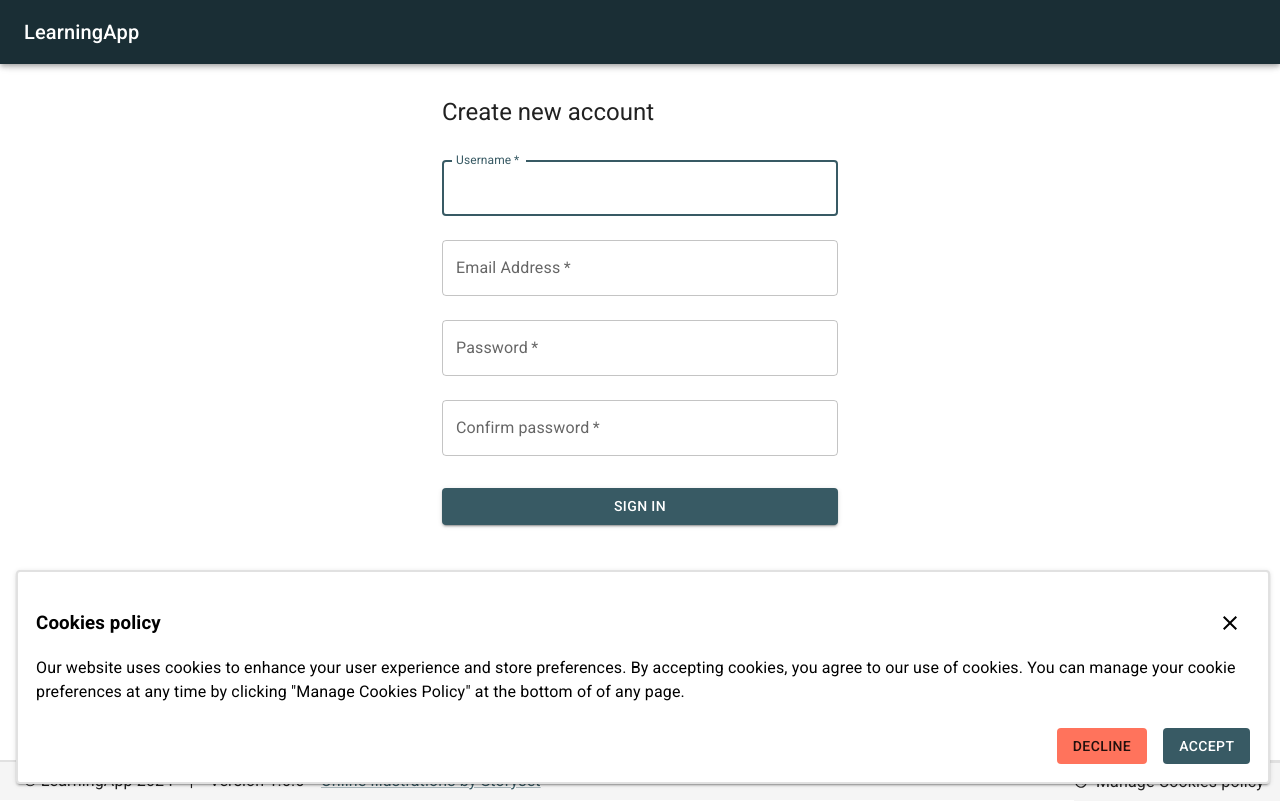
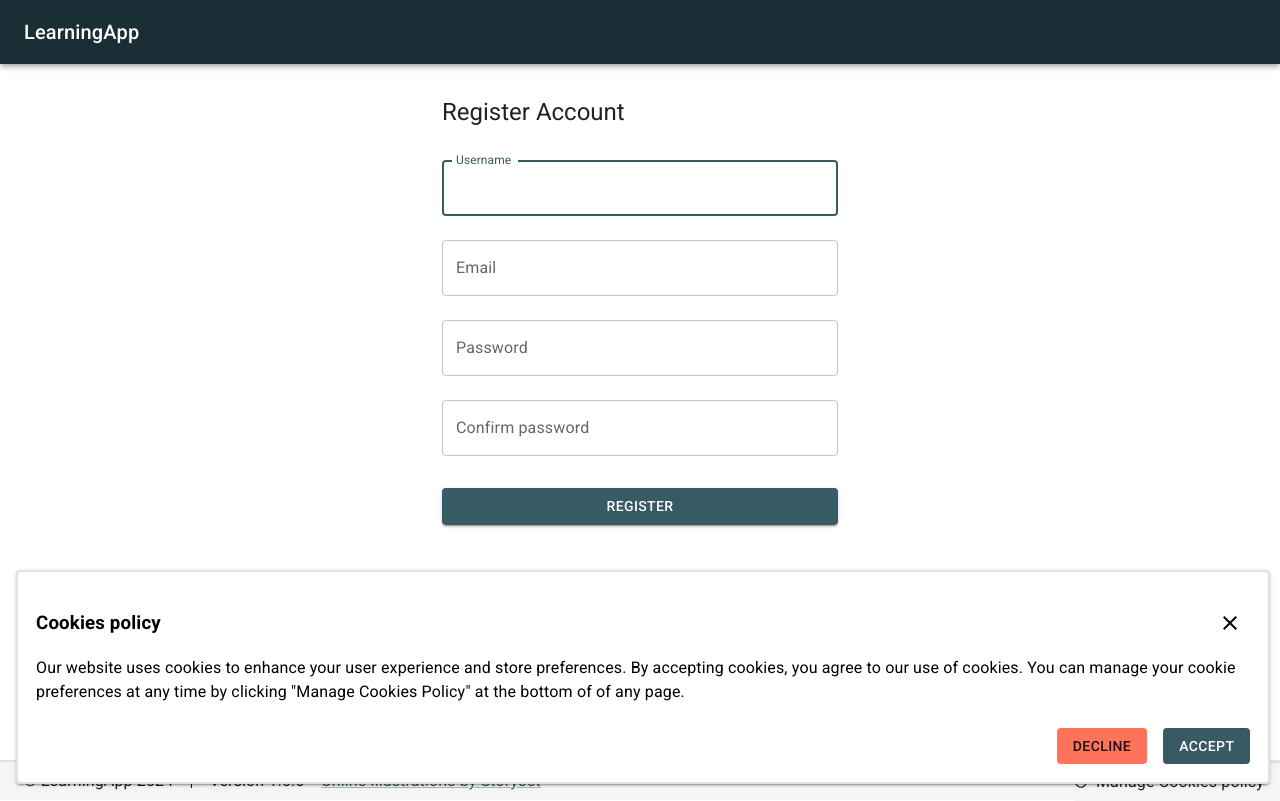
Before and after one commit to jacekcielecki/LearningAppWeb, a React (Create React App) app: page /register in a window 1280 px wide. Built offline with nearby package versions, Linux system fonts and the light colour scheme.

Commit message:
Register component

```diff
--- a/src/App.tsx
+++ b/src/App.tsx
@@ -13,6 +13,7 @@ import NotFound from './pages/NotFound/NotFound';
 import Error from './pages/Error/Error';
 import AuthGuard from './components/Guards/AuthGuard';
 import Layout from './components/Layout/Layout';
+import Register from './pages/Register/Register';
 
 function App() {
   const [user, setUser] = useState<UserDto | null>(null);
@@ -27,7 +28,7 @@ function App() {
                 <Routes>
                   <Route path='/' element={<Home />}/>
                   <Route path='/login' element={<Login />}/>
-                  <Route path='/register' element={<Login />}/>
+                  <Route path='/register' element={<Register />}/>
                   <Route path='/dashboard' element={<Dashboard />}/>
                   <Route path='/error' element={<Error />}/>
                   <Route path='*' element={<NotFound />} />
--- /dev/null
+++ b/src/pages/Register/Register.tsx
@@ -0,0 +1,119 @@
+import Button from '@mui/material/Button';
+import TextField from '@mui/material/TextField';
+import Typography from '@mui/material/Typography';
+import Container from '@mui/material/Container';
+import AccountService from '../../services/AccountService';
+import CreateUserRequest from '../../interfaces/Account/CreateUserRequest';
+import validToken from '../../services/token';
+import { useEffect } from "react";
+import { useNavigate } from 'react-router-dom';
+import { useForm } from 'react-hook-form';
+import { yupResolver } from '@hookform/resolvers/yup';
+import * as yup from 'yup';
+
+const schema = yup.object({
+    username: yup.string().required("Please fill in a username you want to use").min(6, "Name is too short").max(40, "Name must be at most 40 characters"),
+    password: yup.string().required("Please set your password").min(6, "Password is too short").max(40, "Password must be at most 40 characters"),
+    confirmPassword: yup.string().required("Please confirm your password").equals([yup.ref('password'), null], "Passwords must match").required("Please confirm your password"),
+    emailAddress: yup.string().required("Please fill in your email address").email("Please fill in a valid email address"),
+    profilePictureUrl: yup.string().notRequired()
+});
+
+const Register = () => {
+    const navigate = useNavigate();
+
+    const form = useForm<CreateUserRequest>({
+        defaultValues: { username: "", password: "", confirmPassword: "", emailAddress: "", profilePictureUrl: "" },
+        resolver: yupResolver(schema) as any,
+        mode: 'onChange'
+    });
+    const { register, handleSubmit, reset, formState: {errors, isSubmitSuccessful} } = form;
+
+    const navigateToDashboard = () => {
+        navigate('/dashboard');
+    }
+
+    const navigateToLogin = () => {
+        navigate('/login');
+    }
+
+    const onSubmit = async (form : CreateUserRequest) => {
+        AccountService.Register(form).then(() => {
+            navigateToLogin();
+        });
+    };
+
+    useEffect(() => {
+        if (validToken()){
+            navigateToDashboard();
+        }
+        if (isSubmitSuccessful) {
+            reset();
+        }
+    }, [isSubmitSuccessful, reset]);
+
+    return (
+        <div>
+            <form onSubmit={handleSubmit(onSubmit)}>
+                <Container component="main" maxWidth="xs">
+                    <Typography component="h1" variant="h5" sx={{ mt: 2, mb: 2 }}>
+                        Register Account
+                    </Typography>
+
+                    <TextField
+                        autoFocus
+                        {...register("username")}
+                        margin="normal"
+                        fullWidth
+                        id="username"
+                        label="Username"
+                        name="username"
+                        variant="outlined"
+                        error={!!errors.username}
+                        helperText={errors.username?.message}
+                    />
+
+                    <TextField
+                        {...register("emailAddress")}
+                        margin="normal"
+                        fullWidth
+                        id="email"
+                        label="Email"
+                        name="email"
+                        variant="outlined"
+                        error={!!errors.emailAddress}
+                        helperText={errors.emailAddress?.message}
+                    />
+
+                    <TextField
+                        {...register("password")}
+                        margin="normal"
+                        fullWidth
+                        id="password"
+                        label="Password"
+                        name="password"
+                        variant="outlined"
+                        error={!!errors.password}
+                        helperText={errors.password?.message}
+                    />
+
+                    <TextField
+                        {...register("confirmPassword")}
+                        margin="normal"
+                        fullWidth
+                        id="confirmPassword"
+                        label="Confirm password"
+                        name="confirmPassword"
+                        variant="outlined"
+                        error={!!errors.confirmPassword}
+                        helperText={errors.confirmPassword?.message}
+                    />
+
+                    <Button type="submit" fullWidth variant="contained" sx={{ mt: 3, mb: 4 }}>Register</Button>
+                </Container>
+            </form>
+        </div>
+    );
+};
+
+export default Register;
--- /dev/null
+++ b/src/services/token.ts
@@ -0,0 +1,17 @@
+import { jwtDecode } from "jwt-decode";
+
+const validToken = () => {
+    const token = localStorage.getItem("token");
+    if (!!token) {
+        const decodedToken = jwtDecode(token);
+        if(!!decodedToken.jti && !!decodedToken.exp){
+            const currentTime = Date.now() / 1000;
+            const tokenExpired = decodedToken.exp < currentTime;
+            return !tokenExpired;
+          }
+        return false;
+    }
+    return false;
+};
+
+export default validToken;
```
